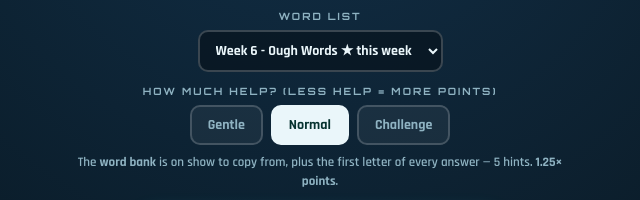
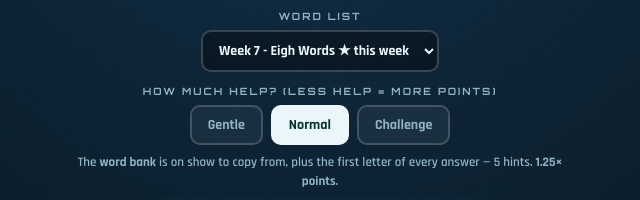
Before and after one commit to nottsaifuture/Fairfieldyear3arcade, a plain HTML site: page word-cross.html in a window 1280 px wide. Shown: the part 420-620 px from the top of the page, 320-960 px from the left. Drawn offline with Linux system fonts and the light colour scheme.

Commit message:
Add Week 7 spelling words (eigh words)
Co-Authored-By: Claude Sonnet 5.5 <noreply@anthropic.com>

```diff
--- a/word-cross.html
+++ b/word-cross.html
@@ -304,6 +304,18 @@ var $=function(id){return document.getElementById(id);};
    * d     = the crossword clue: a short kid-friendly meaning.
    ======================================================================= */
 var WEEKS=[
+  {start:'2026-10-12', title:'Week 7 - Eigh Words', words:[
+    {w:'EIGHT',     d:'the number after seven'},
+    {w:'WEIGH',     d:'to find out how heavy something is'},
+    {w:'WEIGHT',    d:'how heavy something is'},
+    {w:'HEIGHT',    d:'how tall something is'},
+    {w:'SLEIGH',    d:'a vehicle pulled over snow, like Santa’s'},
+    {w:'SLEIGHT',   d:'clever skill or trickery, as in sleight of hand'},
+    {w:'EIGHTY',    d:'the number eight tens, 80'},
+    {w:'EIGHTH',    d:'number eight in order, after seventh'},
+    {w:'STRAIGHT',  d:'with no bends or curves'},
+    {w:'NEIGHBOUR', d:'someone who lives next door or very close to you'}
+  ]},
   {start:'2026-10-05', title:'Week 6 - Ough Words', words:[
     {w:'COUGH',    d:'to force air from your throat with a short sound'},
     {w:'BOUGHT',   d:'past tense of buy; paid money for something'},
```
Also changed, not shown: index.html (+8 -4 lines), word-hunt.html (+12 -0 lines).
